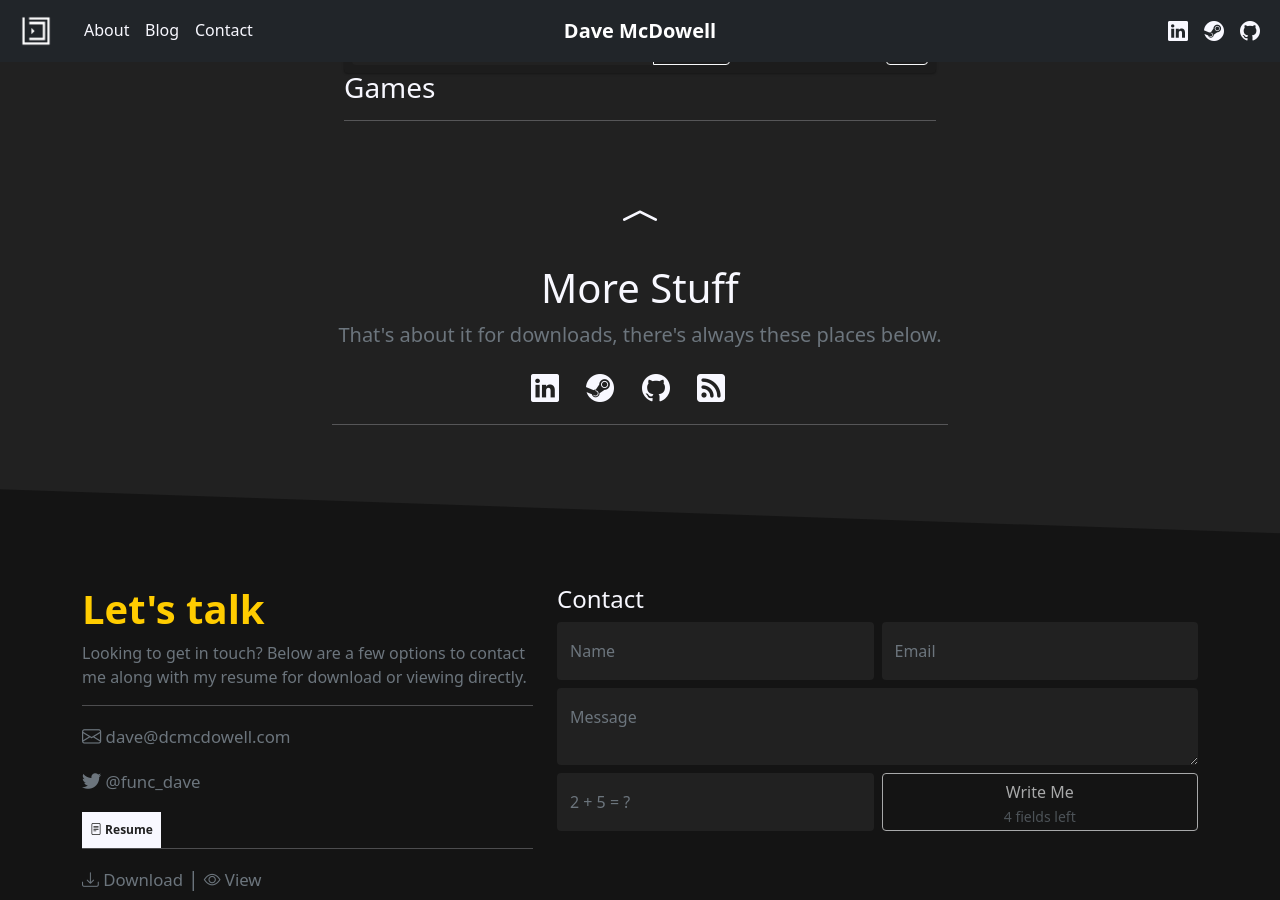
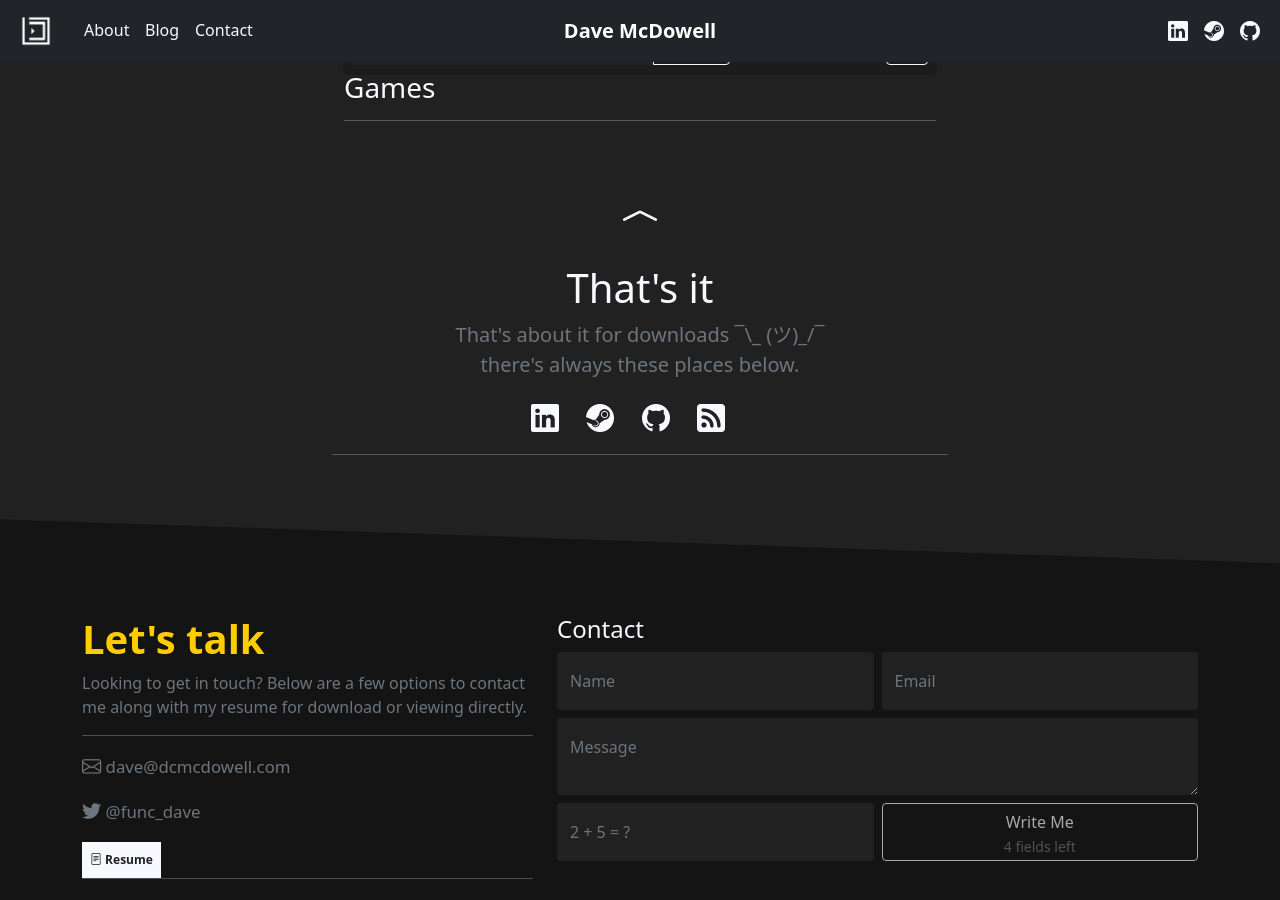
Before and after one commit to davemcdowell/portfolio, a Jekyll site: the page built from downloads.html, in a window 1280 px wide and 900 px high, scrolled down 1079 px. Built offline with Jekyll 4.4.1, drawn with Linux system fonts in a browser that asks for light colours; nearby versions of some CDN libraries.

Commit message:
Update downloads.html

```diff
--- a/downloads.html
+++ b/downloads.html
@@ -27,5 +27,5 @@ css-files:
         </div>
     </div>
 </div>
-{%- include sections/ender.html title="More Stuff" content="That's about it for downloads, there's always these places below." -%}
+{%- include sections/ender.html title="That's it" content="That's about it for downloads ¯\_ (ツ)_/¯<br> there's always these places below." -%}
 {%- include sections/contact.html -%}
```
